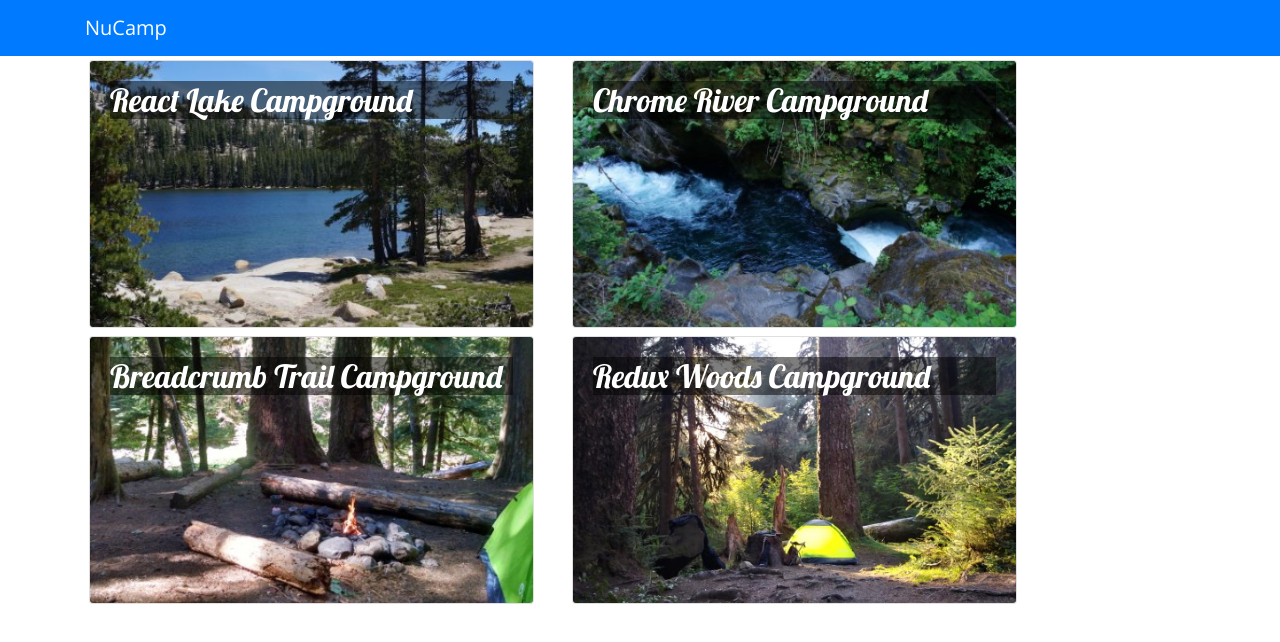
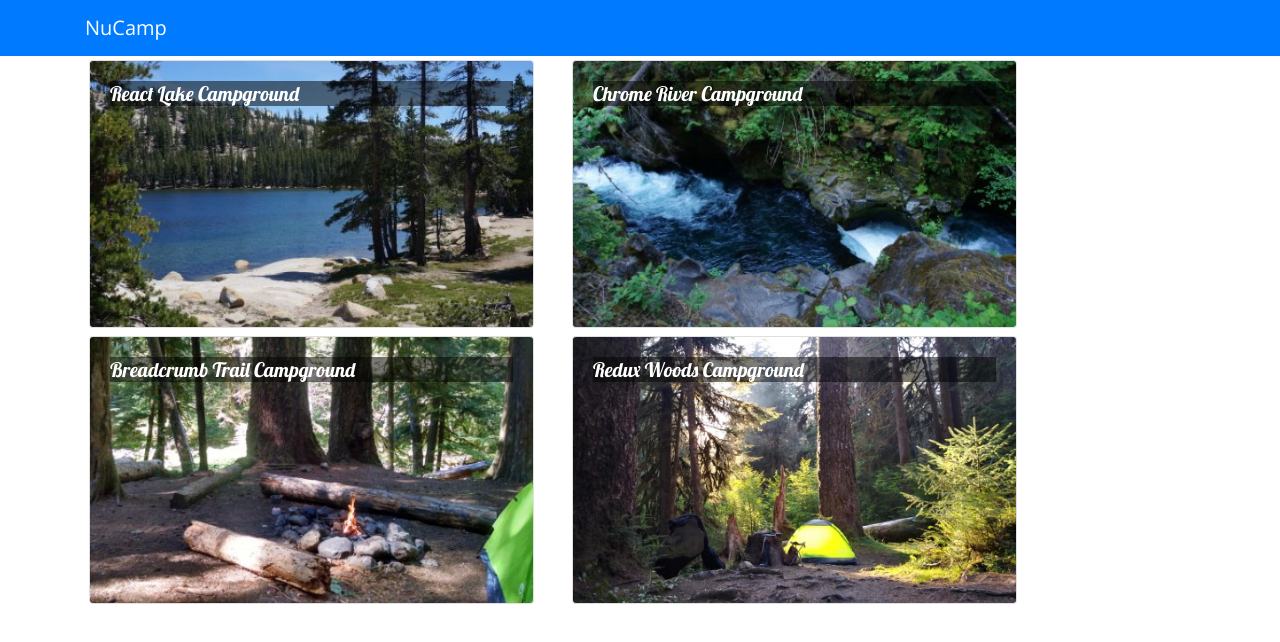
Before and after one commit to hincher13/nucamp_react, a React (Create React App) app: page / in a window 1280 px wide. Shown: the top 642 px of the page. Built offline with nearby package versions, Linux system fonts and the light colour scheme.

Commit message:
1. Exercise: Presentational and Container Components

```diff
--- a/src/App.js
+++ b/src/App.js
@@ -1,25 +1,12 @@
 import React, { Component } from 'react';
-import { Navbar, NavbarBrand } from 'reactstrap';
-import Directory from './components/DirectoryComponent';
+import Main from './components/MainComponent';
 import './App.css';
-import { CAMPSITES } from './shared/campsites';
 
 class App extends Component {
-  constructor(props) {
-    super(props);
-    this.state = {
-        campsites: CAMPSITES
-    };
-  }
   render() {
       return (
           <div className="App">
-              <Navbar dark color="primary">
-              <div className="container">
-                  <NavbarBrand href="/">NuCamp</NavbarBrand>
-              </div>
-              </Navbar>
-              <Directory campsites={this.state.campsites} />
+              <Main />
           </div>
       );
   }
--- a/src/components/CampsiteInfoComponent.js
+++ b/src/components/CampsiteInfoComponent.js
@@ -1,5 +1,5 @@
-import React from 'react';
-import {Card, CardImg, CardImgOverlay, CardText, CardBody, CardTitle} from 'reactstrap';
+import React, { Component } from 'react';
+import {Card, CardImg, CardText, CardBody, CardTitle} from 'reactstrap';
 
 class CampsiteInfo extends React.Component {
 
@@ -33,10 +33,14 @@ class CampsiteInfo extends React.Component {
 
     render() {
         if (this.props.campsite){
-            return (<div className="row">
-                {this.renderCampsite(this.props.campsite)}
-                {this.renderComments(this.props.campsite.comments)}
-            </div>)
+            return (
+            <div className="container">
+                <div className="row">
+                    {this.renderCampsite(this.props.campsite)}
+                    {this.renderComments(this.props.campsite.comments)}
+                </div>
+            </div>
+            )
         }
         else {
             return (<div />);
--- a/src/components/DirectoryComponent.js
+++ b/src/components/DirectoryComponent.js
@@ -1,27 +1,16 @@
 import React, { Component } from 'react';
 import {Card, CardImg, CardImgOverlay, CardTitle } from 'reactstrap';
-import CampsiteInfo from './CampsiteInfoComponent';
 
 class Directory extends Component {
-    constructor(props) {
-        super(props);
-        this.state = {
-            selectedCampsite: null
-        };
-    }
-
-    onCampsiteSelect(campsite) {
-        this.setState({selectedCampsite: campsite});
-    }
 
     render() {
         const directory = this.props.campsites.map(campsite => {
             return (
                 <div key={campsite.id} className="col-md-5 m-1">
-                    <Card onClick={() => this.onCampsiteSelect(campsite)}>
+                    <Card onClick={() => this.props.onClick(campsite.id)}>
                         <CardImg width="100%" src={campsite.image} alt={campsite.name} />
                         <CardImgOverlay>
-                            <CardTitle><h2>{campsite.name}</h2></CardTitle>
+                            <CardTitle>{campsite.name}</CardTitle>
                         </CardImgOverlay>
                     </Card>
                 </div>
@@ -33,7 +22,6 @@ class Directory extends Component {
                 <div className="row">
                     {directory}
                 </div>
-                    <CampsiteInfo campsite= {this.state.selectedCampsite} />
             </div>
         );
     }
--- /dev/null
+++ b/src/components/MainComponent.js
@@ -0,0 +1,35 @@
+import React, { Component } from 'react';
+import { Navbar, NavbarBrand } from 'reactstrap';
+import Directory from './DirectoryComponent';
+import CampsiteInfo from './CampsiteInfoComponent';
+import { CAMPSITES } from '../shared/campsites';
+
+class Main extends Component {
+    constructor(props) {
+        super(props);
+        this.state = {
+            campsites: CAMPSITES,
+            selectedCampsite: null
+        };
+    }
+
+    onCampsiteSelect(campsiteId) {
+        this.setState({selectedCampsite: campsiteId});
+    }
+
+  render() {
+      return (
+            <div>
+                <Navbar dark color="primary">
+                <div className="container">
+                    <NavbarBrand href="/">NuCamp</NavbarBrand>
+                </div>
+                </Navbar>
+                <Directory campsites={this.state.campsites} onClick={campsiteId => this.onCampsiteSelect(campsiteId)}/>
+                <CampsiteInfo campsite={this.state.campsites.filter(campsite => campsite.id === this.state.selectedCampsite)[0]} />
+             </div>
+      );
+  };
+}
+
+export default Main;
--- a/src/shared/campsites.js
+++ b/src/shared/campsites.js
@@ -125,7 +125,7 @@ export const CAMPSITES = [
             {
                 id: 4,
                 rating: 4,
-                text: " TEST The stars at night were magnificent!",
+                text: "The stars at night were magnificent!",
                 author: "Ann Dabramov",
                 date: "2018-07-23T19:44Z"
             }
```
